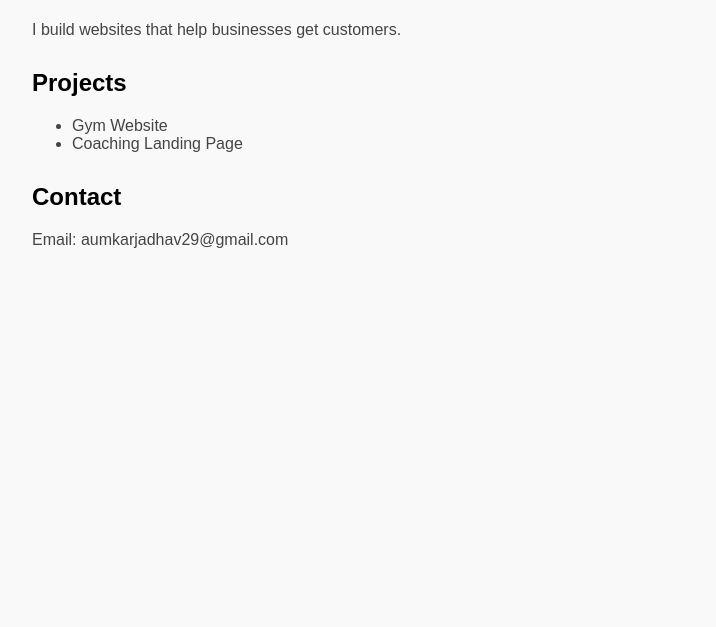
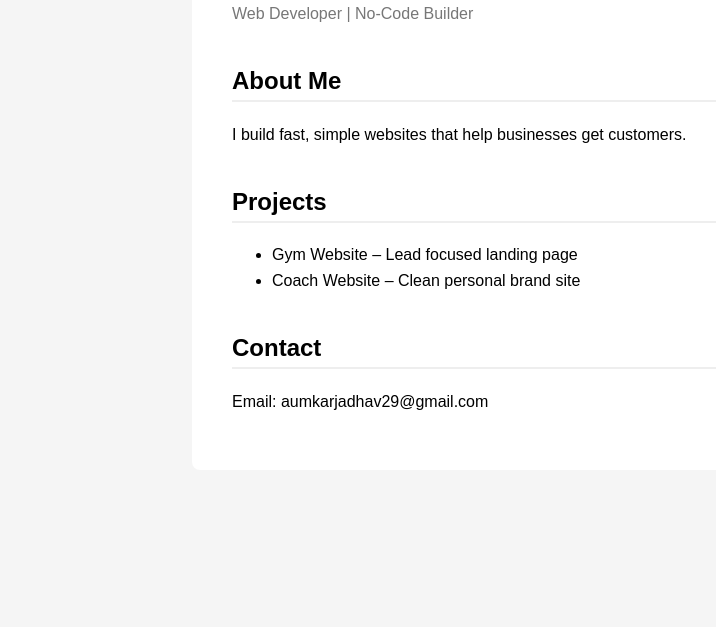
Before and after one commit to aumkarjadhav-webdeveloper/test-git, a plain HTML site: page index.html in a window 1280 px wide. Shown: the part 173-800 px from the top of the page, without its empty margins (8-724 px from the left). Drawn offline with Linux system fonts and the light colour scheme.

Commit message:
Improve layout and styling

```diff
--- a/index.html
+++ b/index.html
@@ -9,20 +9,35 @@
 
 <body>
 
+
+
+  <div class="container">
+
     <h1>Aumkar Jadhav</h1>
-  <p>Aspiring Web Developer</p>
+    <p class="subtitle">Web Developer | No-Code Builder</p>
 
+    <section>
       <h2>About Me</h2>
-  <p>I build websites that help businesses get customers.</p>
+      <p>I build fast, simple websites that help businesses get customers.</p>
+    </section>
 
+    <section>
       <h2>Projects</h2>
       <ul>
-    <li>Gym Website</li>
-    <li>Coaching Landing Page</li>
+        <li>Gym Website – Lead focused landing page</li>
+        <li>Coach Website – Clean personal brand site</li>
       </ul>
+    </section>
 
+    <section>
       <h2>Contact</h2>
       <p>Email: aumkarjadhav29@gmail.com</p>
+    </section>
+
+  </div>
+
+
+
 
 </body>
 </html>
--- a/style.css
+++ b/style.css
@@ -1,17 +1,36 @@
 body {
   font-family: Arial, sans-serif;
-  margin: 40px;
-  background: #f9f9f9;
+  background: #f5f5f5;
+  margin: 0;
+}
+
+.container {
+  max-width: 800px;
+  margin: auto;
+  background: #ffffff;
+  padding: 40px;
+  margin-top: 60px;
+  border-radius: 8px;
 }
 
 h1 {
-  color: #222;
+  margin-bottom: 5px;
+}
+
+.subtitle {
+  color: #777;
+  margin-bottom: 30px;
+}
+
+section {
+  margin-top: 40px;
 }
 
 h2 {
-  margin-top: 30px;
+  border-bottom: 2px solid #eee;
+  padding-bottom: 5px;
 }
 
 p, li {
-  color: #444;
+  line-height: 1.6;
 }
```
Lines whose indentation alone changed are shown as unchanged.
